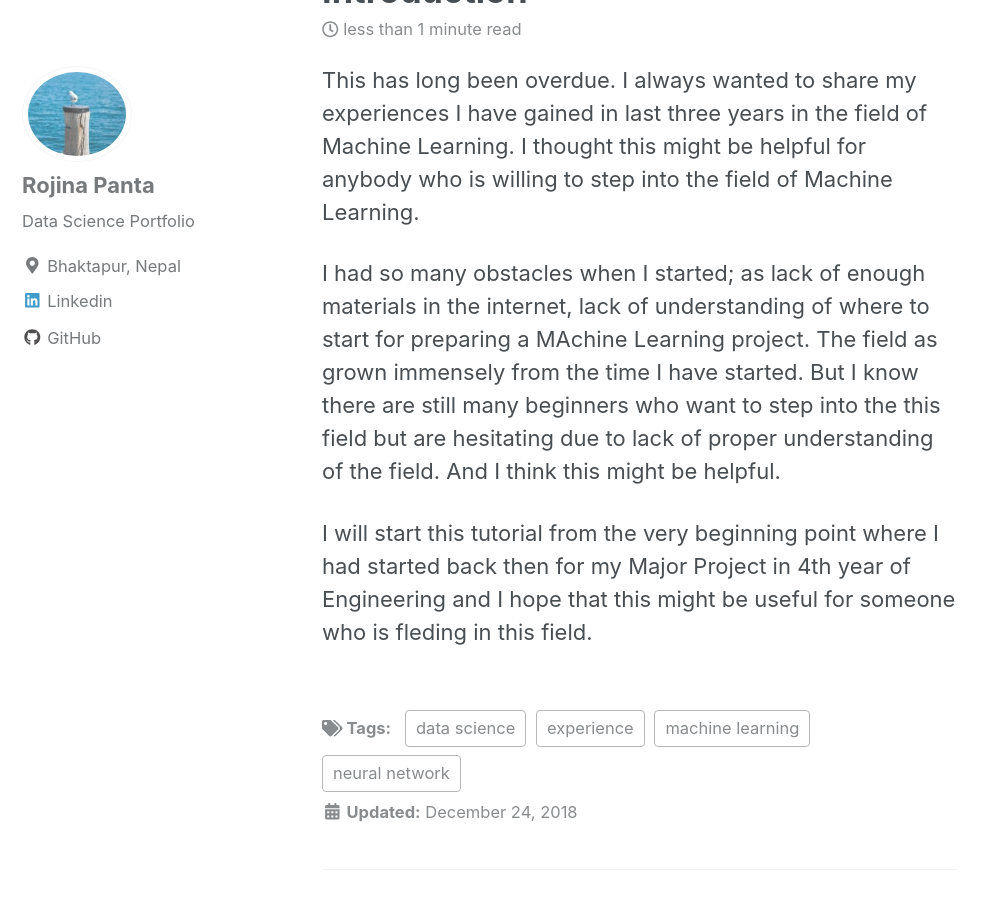
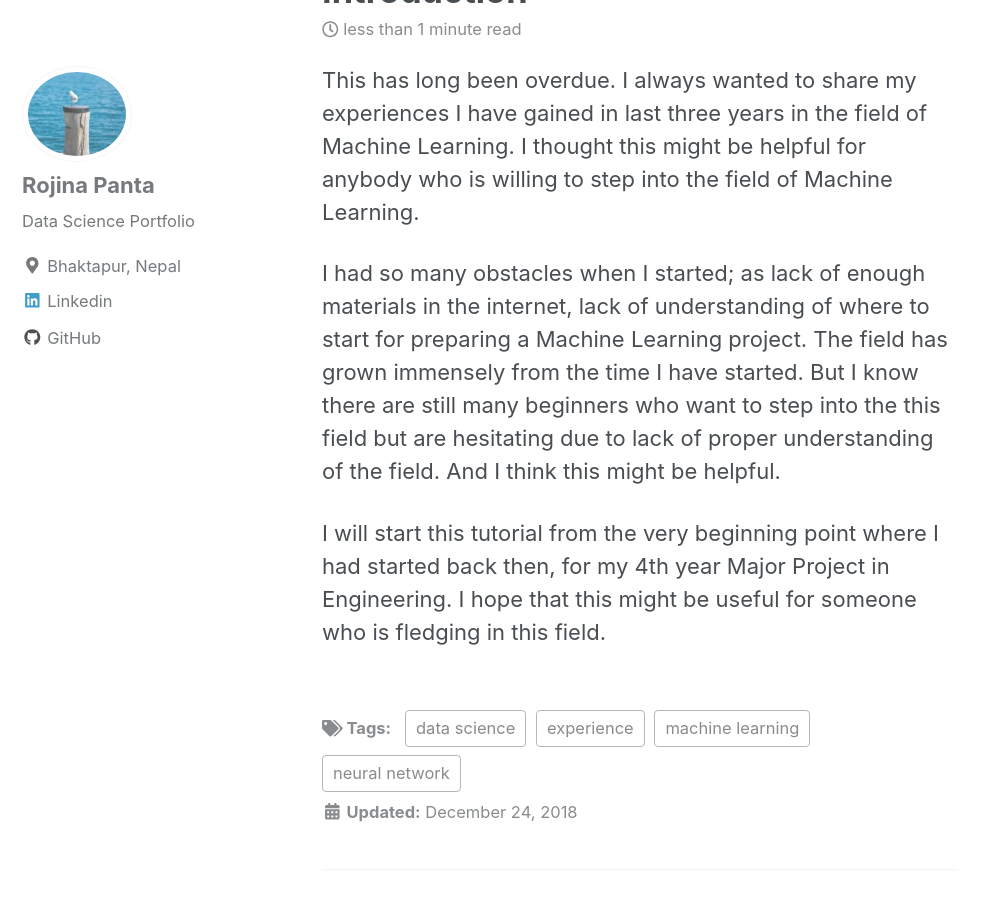
Before and after one commit to Rojina99/Rojina99.github.io, a Jekyll site: the page built from _posts/2018-12-24-Introduction.md, in a window 1280 px wide and 900 px high, scrolled down 1141 px. Shown: the whole window, without its empty margins (0-995 px from the left). Built offline with Jekyll 4.4.1, drawn with Linux system fonts in a browser that asks for light colours; cached includes are drawn as plain includes; nearby versions of some CDN libraries.

Commit message:
Update 2018-12-24-Introduction.md

```diff
--- a/_posts/2018-12-24-Introduction.md
+++ b/_posts/2018-12-24-Introduction.md
@@ -11,8 +11,8 @@ mathjax: "true"
 This has long been overdue. I always wanted to share my experiences I have gained in last three years in the field of Machine Learning.
 I thought this might be helpful for anybody who is willing to step into the field of Machine Learning.
 
-I had so many obstacles when I started; as lack of enough materials in the internet, lack of understanding of where to start for preparing a MAchine Learning project.
-The field as grown immensely from the time I have started. But I know there are still many beginners who want to step into the this field but are hesitating due to lack of proper understanding of the field.
+I had so many obstacles when I started; as lack of enough materials in the internet, lack of understanding of where to start for preparing a Machine Learning project.
+The field has grown immensely from the time I have started. But I know there are still many beginners who want to step into the this field but are hesitating due to lack of proper understanding of the field.
 And I think this might be helpful.
 
-I will start this tutorial from the very beginning point where I had started back then for my Major Project in 4th year of Engineering and I hope that this might be useful for someone who is fleding in this field.
+I will start this tutorial from the very beginning point where I had started back then, for my 4th year Major Project in Engineering. I hope that this might be useful for someone who is fledging in this field.
```
